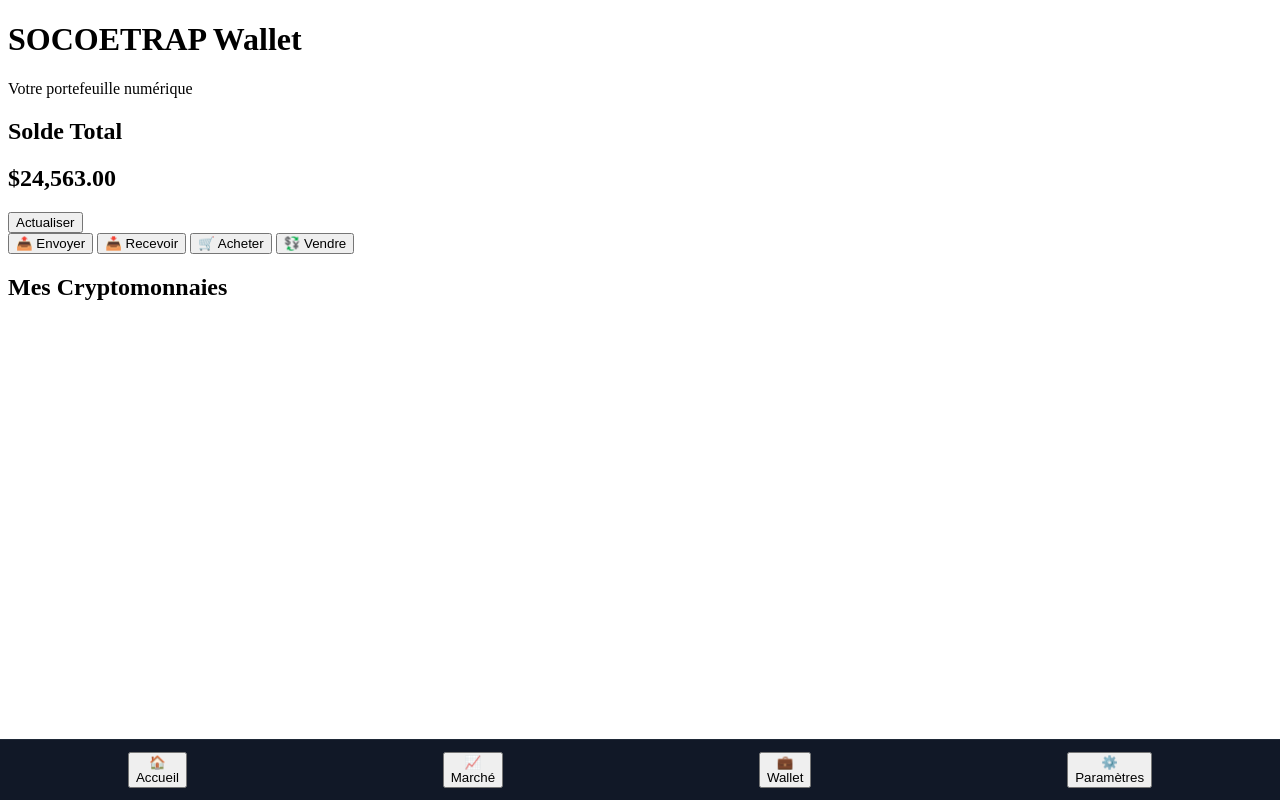
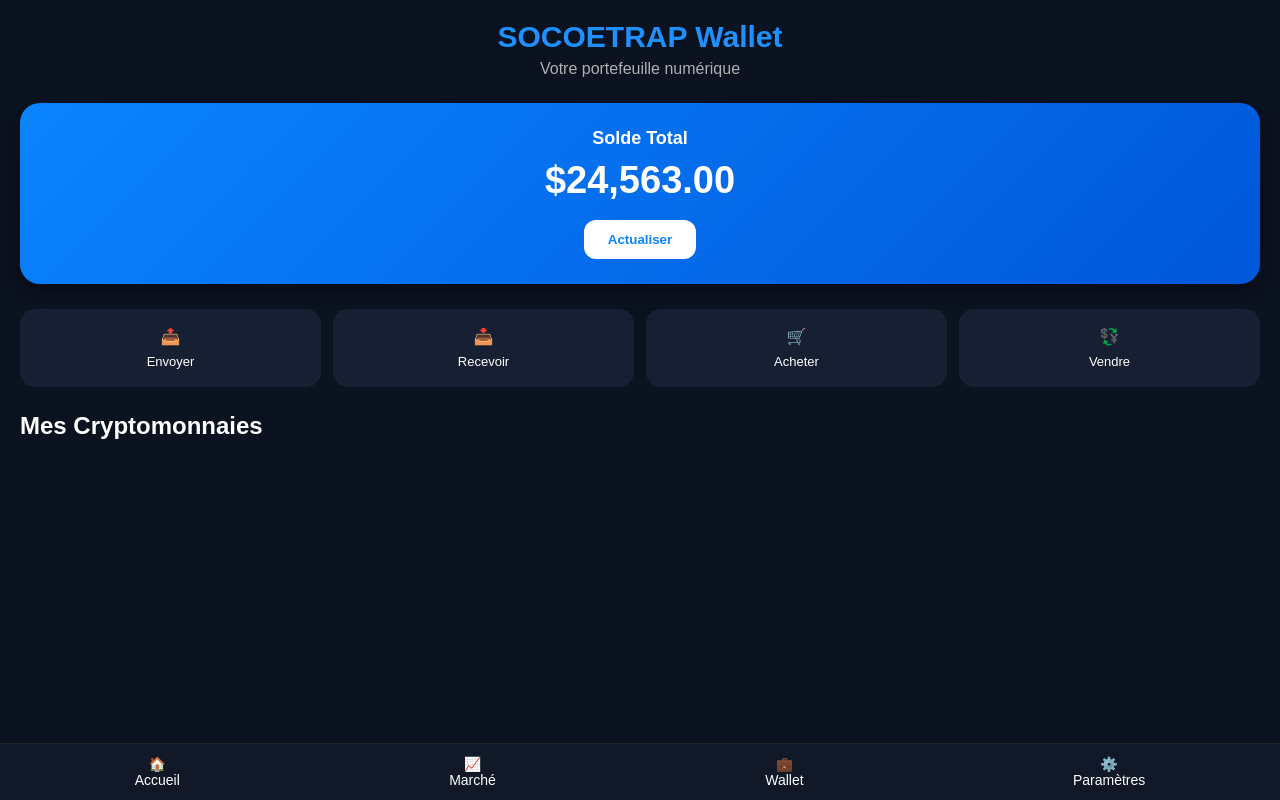
Before and after one commit to SOCOETRAP200/socoetrap200.github.io, a plain HTML site: page index.html in a window 1280 px wide. Drawn offline with Linux system fonts and the light colour scheme; no server answers.

Commit message:
Refactor wallet.css for improved styling and layout

```diff
--- a/wallet.css
+++ b/wallet.css
@@ -1,93 +1,149 @@
-background:#627eea;
+*{
+margin:0;
+padding:0;
+box-sizing:border-box;
+font-family:Arial,Helvetica,sans-serif;
 }
 
-.bnb{
-background:#f3ba2f;
-color:black;
+body{
+background:#0B1220;
+color:#fff;
+padding:20px;
+padding-bottom:90px;
 }
 
-.usdt{
-background:#26a17b;
+.header{
+text-align:center;
+margin-bottom:25px;
 }
 
-.pi{
-background:#7b3fe4;
+.header h1{
+font-size:30px;
+color:#1E90FF;
 }
 
-/* MARKET */
-
-.market-box,
-.history-box,
-.settings-box{
-background:#161d2e;
-padding:20px;
-border-radius:18px;
-margin-top:15px;
+.header p{
+color:#b0b0b0;
+margin-top:6px;
 }
 
-/* SWAP */
-
-#swapPage{
-padding-top:10px;
+.balance-card{
+background:linear-gradient(135deg,#0A84FF,#0057D9);
+border-radius:20px;
+padding:25px;
+text-align:center;
+box-shadow:0 8px 20px rgba(0,0,0,.35);
+margin-bottom:25px;
 }
 
-#swapPage h2{
+.balance-card h2{
+font-size:18px;
+margin-bottom:10px;
+}
+
+.balance-card h1{
+font-size:38px;
+margin-bottom:18px;
+}
+
+#refreshBtn{
+background:#fff;
+color:#0A84FF;
+border:none;
+padding:12px 24px;
+border-radius:12px;
+font-weight:bold;
+cursor:pointer;
+}
+
+.actions{
+display:grid;
+grid-template-columns:repeat(4,1fr);
+gap:12px;
+margin-bottom:25px;
+}
+
+.action-btn{
+background:#172033;
+border:none;
+color:white;
+padding:18px 10px;
+border-radius:15px;
+cursor:pointer;
+transition:.3s;
+font-size:16px;
+}
+
+.action-btn:hover{
+background:#0A84FF;
+}
+
+.action-btn span{
+display:block;
+margin-top:8px;
+font-size:13px;
+}
+
+.coins h2{
 margin-bottom:15px;
 }
 
-#swapPage select,
-#swapPage input{
-width:100%;
-padding:14px;
-margin-bottom:12px;
-border:none;
-border-radius:12px;
-background:#161d2e;
-color:white;
+#coin-list{
+display:flex;
+flex-direction:column;
+gap:12px;
 }
 
-#swapResult{
-background:#161d2e;
+.coin{
+background:#172033;
 padding:15px;
-border-radius:12px;
-margin-bottom:15px;
+border-radius:15px;
+display:flex;
+justify-content:space-between;
+align-items:center;
 }
 
-.swap-btn{
-width:100%;
-padding:15px;
-border:none;
-border-radius:12px;
-background:#3375ff;
-color:white;
+.coin-name{
+font-size:17px;
 font-weight:bold;
 }
 
-/* NAVIGATION */
+.coin-price{
+color:#00ff88;
+}
 
 .bottom-nav{
 position:fixed;
+left:0;
+right:0;
 bottom:0;
-left:0;
-width:100%;
 background:#111827;
-border-top:1px solid #1f2937;
 display:flex;
 justify-content:space-around;
 padding:12px 0;
+border-top:1px solid #222;
 }
 
-.nav-btn{
+.bottom-nav button{
 background:none;
 border:none;
-color:#9ca3af;
-display:flex;
-flex-direction:column;
-align-items:center;
-gap:4px;
-font-size:12px;
+color:white;
+font-size:14px;
+cursor:pointer;
 }
 
-.nav-btn.active{
-color:#3375ff;
+.bottom-nav button:hover{
+color:#1E90FF;
 }
+
+@media(max-width:700px){
+
+.actions{
+grid-template-columns:repeat(2,1fr);
+}
+
+.balance-card h1{
+font-size:30px;
+}
+
+}
```
